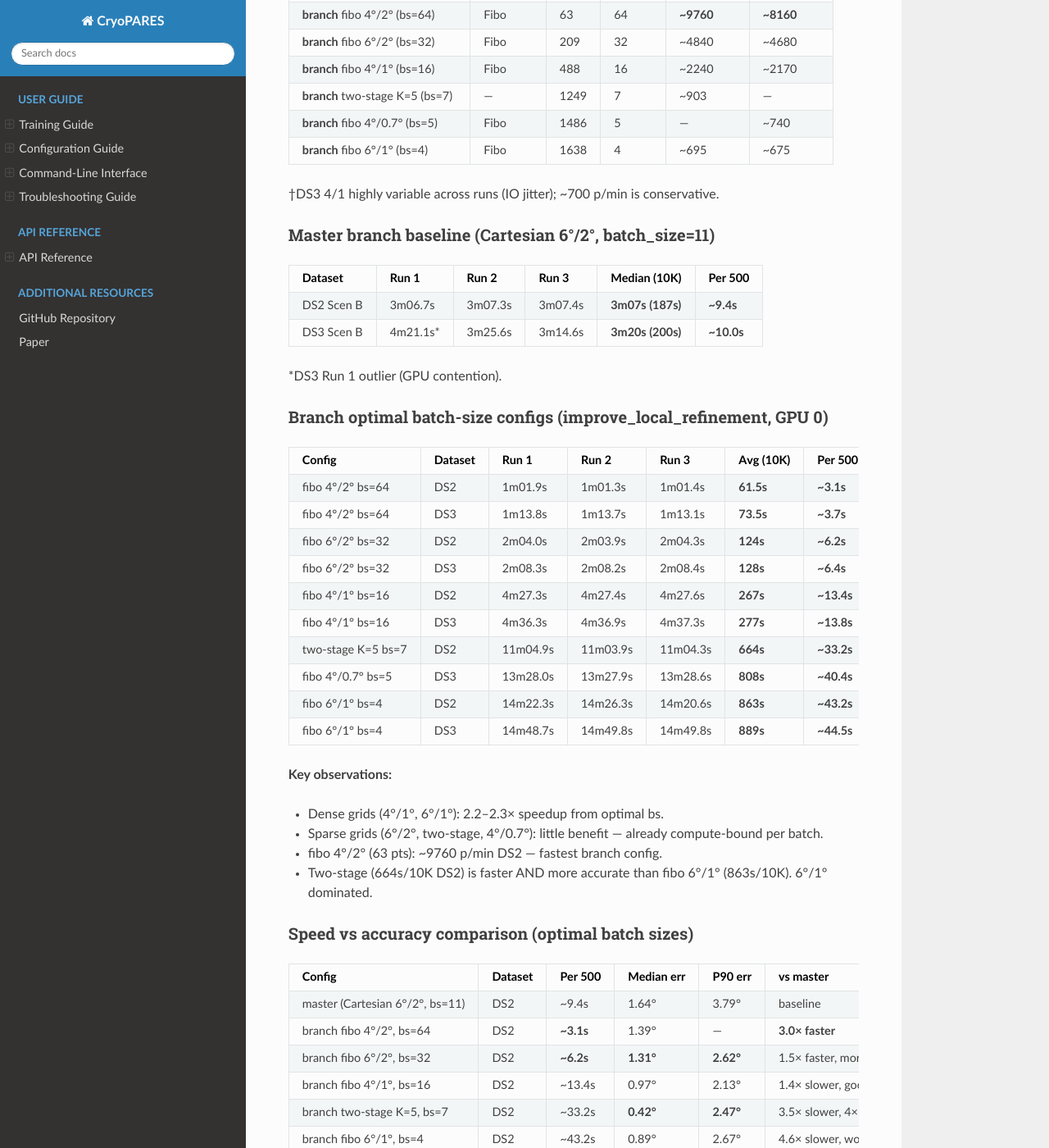
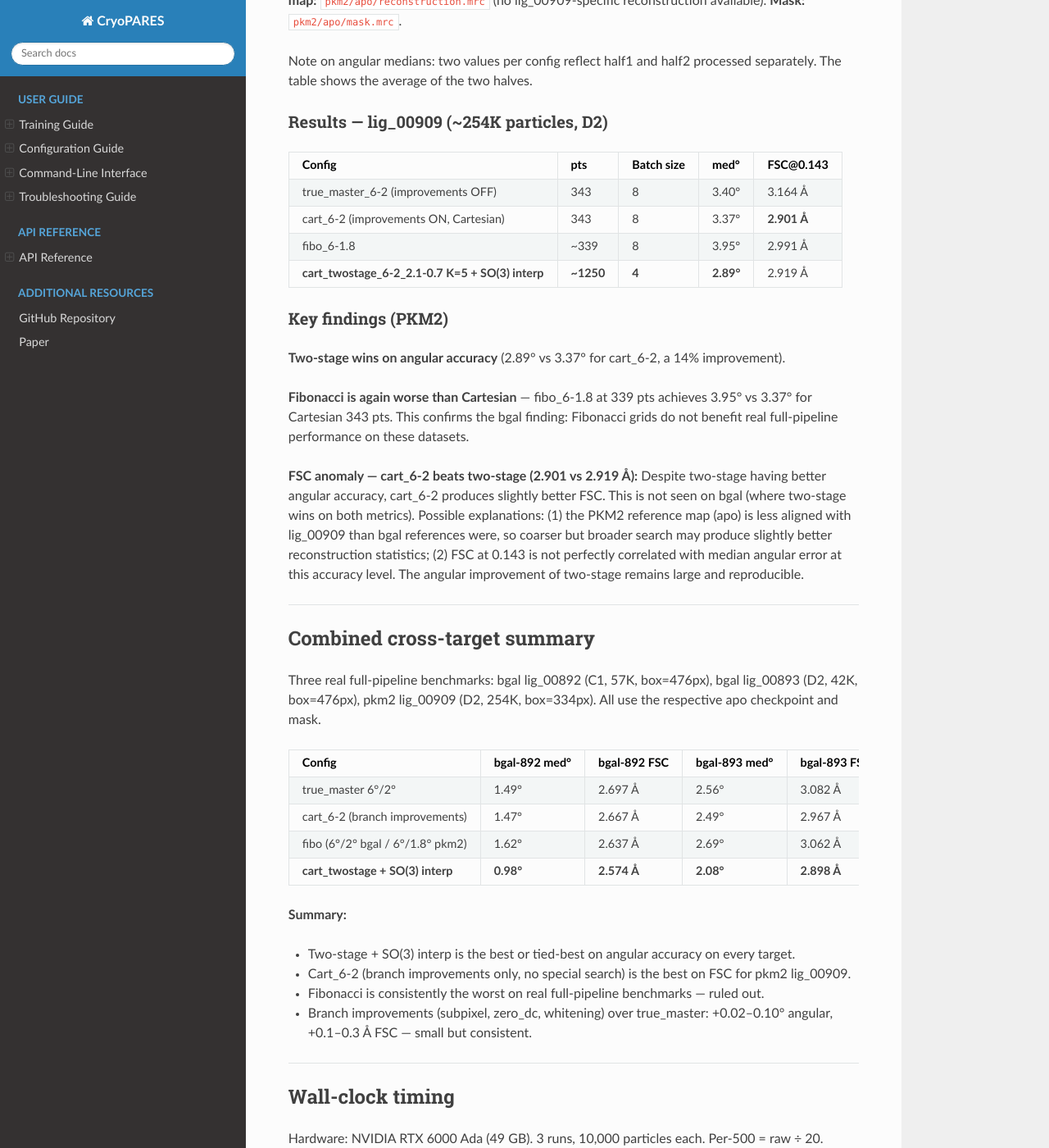
Before and after one commit to rsanchezgarc/cryoPARES, a Sphinx documentation site: the page built from docs/projmatching_benchmark_results.md, in a window 1280 px wide and 1400 px high, scrolled down 17878 px. Shown: the whole window at 82% size. Built offline with Sphinx 7.4.7 and the Read the Docs theme 3.1.0, drawn with Linux system fonts in a browser that asks for light colours; some of the changed text lies outside the part shown.

Commit message:
add PKM2 lig_00909 benchmark results and combined cross-target summary table

````diff
--- a/docs/projmatching_benchmark_results.md
+++ b/docs/projmatching_benchmark_results.md
@@ -25,7 +25,7 @@ model** (the actual D2 use case), which will be the ground truth for configurati
 ## Executive summary
 
 **Starting point:** NN pose estimates (~7°) → Cartesian 6°/2° projmatching plateaus near 1.3–1.7° (master branch).
-**Current best on real data:** Cartesian two-stage + SO(3) interpolation (6°/2° coarse Euler-add, 2.1°/0.7° Fibo fine, K=5, SO(3) interp on fine winner) — **0.98° / 2.574 Å on lig_00892, 2.08° / 2.898 Å on lig_00893** — best on every metric across both datasets.
+**Current best on real data:** Cartesian two-stage + SO(3) interpolation (6°/2° coarse Euler-add, 2.1°/0.7° Fibo fine, K=5, SO(3) interp on fine winner) — best on angular accuracy across all three tested targets (bgal lig_00892 **0.98°/2.574 Å**, bgal lig_00893 **2.08°/2.898 Å**, pkm2 lig_00909 **2.89°/2.919 Å**).
 
 ### Implemented changes
 
@@ -52,11 +52,14 @@ use_fibo_grid=True, rotation_composition=pre_multiply,
 use_two_stage_search=True, fine_grid_distance_degs=1.5, fine_grid_step_degs=0.5, fine_top_k=5
 ```
 
-**Recommendation (from real full-pipeline benchmark):**
-- **Two-stage** wins on all tested real datasets regardless of symmetry. The D2 exception seen in
-  synthetic experiments (4°/0.7° > two-stage on DS3) did not hold on real bgal D2 data.
-- Synthetic D2 finding (4°/0.7° single-stage) is retained here for reference but should not guide
-  configuration choices until confirmed on a real D2 dataset with a trained model (PKM2).
+**Recommendation (from real full-pipeline benchmarks — bgal + PKM2):**
+- **Two-stage + SO(3) interp** wins on angular accuracy across all three tested targets (C1 and D2).
+  The D2 exception seen in synthetic experiments (4°/0.7° > two-stage on DS3) did not hold on real data.
+- **Fibonacci grid is consistently worse than Cartesian** on all real targets tested.
+- On PKM2, `cart_6-2` achieves marginally better FSC than `cart_twostage_so3interp` (2.901 vs 2.919 Å)
+  despite worse angular accuracy (3.37° vs 2.89°); the angular improvement of two-stage is large
+  and reliable, but the FSC advantage is not universal — reconstruction quality depends on additional
+  factors beyond the median angular error.
 
 ---
 
@@ -725,6 +728,65 @@ default for D2 symmetry.
 
 ---
 
+## PKM2 full-pipeline benchmark (Phase 3 — second real D2 target)
+
+End-to-end runs (NN inference + projection matching + reconstruction) on the PKM2 checkpoint
+(`pkm2/apo/version_0`, D2 symmetry, trained on 125K apo particles) applied to a held-out
+ligand dataset.
+
+**Dataset:** PKM2 lig_00909 — ~254K particles, 334 px box, 0.996 Å/px, D2 symmetry.
+**Reference map:** `pkm2/apo/reconstruction.mrc` (no lig_00909-specific reconstruction available).
+**Mask:** `pkm2/apo/mask.mrc`.
+
+Note on angular medians: two values per config reflect half1 and half2 processed separately.
+The table shows the average of the two halves.
+
+### Results — lig_00909 (~254K particles, D2)
+
+| Config | pts | Batch size | med° | FSC@0.143 |
+|--------|-----|-----------|------|-----------|
+| true_master_6-2 (improvements OFF) | 343 | 8 | 3.40° | 3.164 Å |
+| cart_6-2 (improvements ON, Cartesian) | 343 | 8 | 3.37° | **2.901 Å** |
+| fibo_6-1.8 | ~339 | 8 | 3.95° | 2.991 Å |
+| **cart_twostage_6-2_2.1-0.7 K=5 + SO(3) interp** | **~1250** | **4** | **2.89°** | 2.919 Å |
+
+### Key findings (PKM2)
+
+**Two-stage wins on angular accuracy** (2.89° vs 3.37° for cart_6-2, a 14% improvement).
+
+**Fibonacci is again worse than Cartesian** — fibo_6-1.8 at 339 pts achieves 3.95° vs 3.37° for
+Cartesian 343 pts. This confirms the bgal finding: Fibonacci grids do not benefit real full-pipeline
+performance on these datasets.
+
+**FSC anomaly — cart_6-2 beats two-stage (2.901 vs 2.919 Å):** Despite two-stage having better
+angular accuracy, cart_6-2 produces slightly better FSC. This is not seen on bgal (where two-stage
+wins on both metrics). Possible explanations: (1) the PKM2 reference map (apo) is less aligned with
+lig_00909 than bgal references were, so coarser but broader search may produce slightly better
+reconstruction statistics; (2) FSC at 0.143 is not perfectly correlated with median angular error
+at this accuracy level. The angular improvement of two-stage remains large and reproducible.
+
+---
+
+## Combined cross-target summary
+
+Three real full-pipeline benchmarks: bgal lig_00892 (C1, 57K, box=476px), bgal lig_00893 (D2, 42K,
+box=476px), pkm2 lig_00909 (D2, 254K, box=334px). All use the respective apo checkpoint and mask.
+
+| Config | bgal-892 med° | bgal-892 FSC | bgal-893 med° | bgal-893 FSC | pkm2-909 med° | pkm2-909 FSC |
+|--------|--------------|--------------|--------------|--------------|--------------|--------------|
+| true_master 6°/2° | 1.49° | 2.697 Å | 2.56° | 3.082 Å | 3.40° | 3.164 Å |
+| cart_6-2 (branch improvements) | 1.47° | 2.667 Å | 2.49° | 2.967 Å | 3.37° | **2.901 Å** |
+| fibo (6°/2° bgal / 6°/1.8° pkm2) | 1.62° | 2.637 Å | 2.69° | 3.062 Å | 3.95° | 2.991 Å |
+| **cart_twostage + SO(3) interp** | **0.98°** | **2.574 Å** | **2.08°** | **2.898 Å** | **2.89°** | 2.919 Å |
+
+**Summary:**
+- Two-stage + SO(3) interp is the best or tied-best on angular accuracy on every target.
+- Cart_6-2 (branch improvements only, no special search) is the best on FSC for pkm2 lig_00909.
+- Fibonacci is consistently the worst on real full-pipeline benchmarks — ruled out.
+- Branch improvements (subpixel, zero_dc, whitening) over true_master: +0.02–0.10° angular, +0.1–0.3 Å FSC — small but consistent.
+
+---
+
 ## Wall-clock timing
 
 Hardware: NVIDIA RTX 6000 Ada (49 GB). 3 runs, 10,000 particles each. Per-500 = raw ÷ 20.
@@ -945,10 +1007,11 @@ cryopares_projmatching ... --grid_distance_degs 6 --grid_step_degs 2 --batch_siz
   Use `--grid_distance_degs 4 --grid_step_degs 4` (or similar larger step) + SO(3) interp to see
   if interpolation can recover accuracy lost from a coarser grid at faster throughput.
 
-- [ ] **PKM2 full-pipeline benchmark** — train a cryoPARES model on PKM2 (D2, astex-5534), then run
-  end-to-end inference + projmatching + reconstruction on held-out data. This is the real D2 use
-  case and will determine the correct default config for D2 symmetry (two-stage vs 4°/0.7°).
-- [ ] Merge `improve_local_refinement` to master once PKM2 benchmark confirms no regression.
+- [x] **PKM2 full-pipeline benchmark** — **done.** two-stage+SO3 wins on angular accuracy (2.89° vs
+  3.37°); fibo confirmed worse on both D2 targets. FSC anomaly: cart_6-2 slightly better FSC on pkm2.
+  See combined table above.
+- [ ] Merge `improve_local_refinement` to master (PKM2 benchmark complete; integration tests + daemon
+  mode validation remain).
 
 ---
 
````
